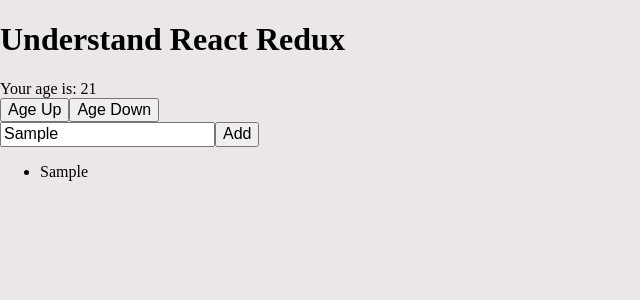
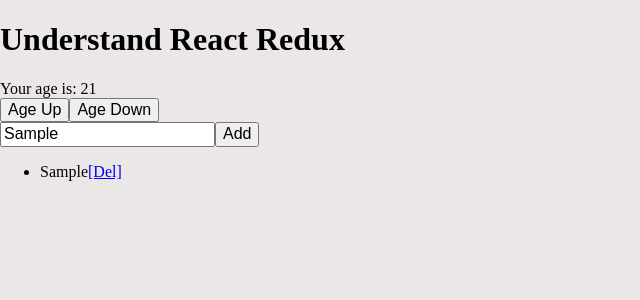
Before and after one commit to dkafle/react-webpack-babel, a React app: page / in a window 1280 px wide. Both pictures are taken after typing "Sample" into the empty fields and a click on the button "Add". Shown: the top 300 px of the page, without its empty margins (0-640 px from the left). Built offline with nearby package versions, Linux system fonts and the light colour scheme.

Commit message:
Remove a movie, first part

```diff
--- a/src/components/MovieList.jsx
+++ b/src/components/MovieList.jsx
@@ -11,7 +11,16 @@
 const MovieList = (props) => (
   <div>
     <ul>
-      {props.movies.map((movie, i) => <li key={i}>{movie.name}</li>)}
+      {props.movies.map((movie, i) => <li key={i}>
+        <span>{movie.name}</span>
+        <span><a href="#" onClick={(evt) => {
+          evt.preventDefault();
+          props.onRemoveMovie(movie.id);
+        }
+        }>
+          {'[Del]'}
+        </a></span>
+      </li>)}
     </ul>
   </div>
 );
@@ -32,6 +41,13 @@
     });
   }
 
+  handleRemoveMovie(movieId) {
+    this.props.onRemoveMovie({
+      type: 'REMOVE_MOVIE',
+      id: movieId,
+    });
+  }
+
   render() {
     return (<div>
       <MovieInput
@@ -39,7 +55,10 @@
         onChange={(evt) => this.setState({ movieName: evt.target.value })}
         onAddMovie={() => this.handleAddMovie()}
       />
-      <MovieList movies={this.props.movies} />
+      <MovieList
+        movies={this.props.movies}
+        onRemoveMovie={() => this.handleRemoveMovie()}
+      />
     </div>);
   }
 }
@@ -53,6 +72,7 @@
 const mapDispatchToProps = (dispatch) => {
   return {
     onAddMovie: data => dispatch(data),
+    onRemoveMovie: data => dispatch(data),
   }
 }
 
```
